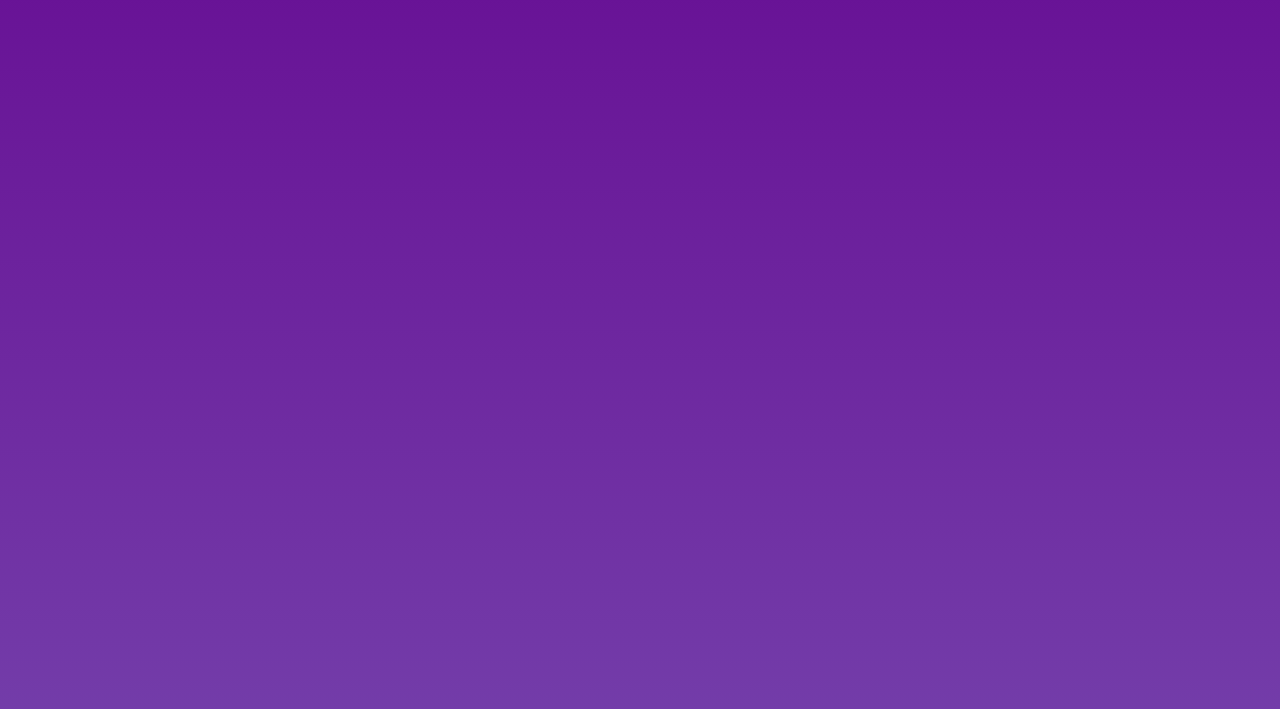
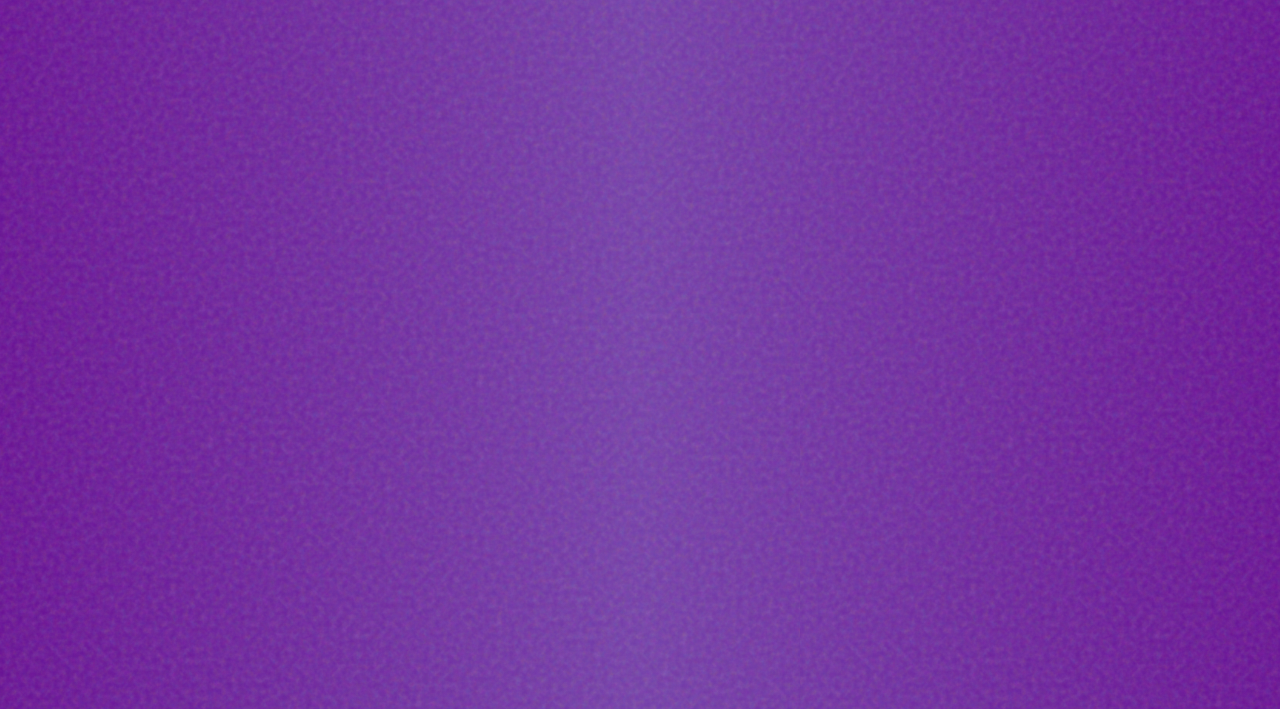
Before and after one commit to forsureitsme/forsureitsme.github.io, an Astro site: page / in a window 1280 px wide. Shown: the part 91-800 px from the top of the page. Built offline with nearby package versions, Linux system fonts and the light colour scheme; Astro itself is replaced by a stand-in of ours.

Commit message:
Background noise

```diff
--- a/src/layouts/base.astro
+++ b/src/layouts/base.astro
@@ -1,6 +1,7 @@
 ---
-import "@/styles/base.css";
+import "@/styles/global.css";
 import Menu from "./menu.astro";
+import NoiseSvg from "@/img/noise.svg";
 const { title } = Astro.props;
 ---
 
@@ -18,3 +19,33 @@ const { title } = Astro.props;
 		<slot />
 	</body>
 </html>
+
+<style
+	type="text/css"
+	define:vars={{
+		"noise-url": `url(${NoiseSvg.src})`,
+	}}
+>
+	html {
+		background-image: linear-gradient(
+			to right,
+			var(--purple),
+			var(--lilac),
+			var(--purple)
+		);
+	}
+
+	html:before {
+		content: '';
+		background-image: var(--noise-url);
+		opacity: 20%;
+		position: absolute;
+		inset: 0;
+	}
+
+	body {
+		min-height: 100vh;
+		margin: 0;
+	}
+
+</style>
--- a/src/styles/base.css
+++ /dev/null
@@ -1,21 +0,0 @@
-:root {
-    --purple: #670e94;
-    --lilac: #733ca9;
-    --pink: #ea5092;
-    --yellow: #f9f962;
-    --red: #c31c41;
-}
-
-* {
-    color: white;
-}
-
-html {
-    background-size: cover;
-    background-image: linear-gradient(var(--purple), var(--lilac));
-}
-
-body {
-    min-height: 100vh;
-    margin: 0;
-}
--- /dev/null
+++ b/src/styles/global.css
@@ -0,0 +1,11 @@
+:root {
+    --purple: #670e94;
+    --lilac: #733ca9;
+    --pink: #ea5092;
+    --yellow: #f9f962;
+    --red: #c31c41;
+}
+
+* {
+    color: white;
+}
```
Also changed, not shown: src/img/noise.svg (added).
